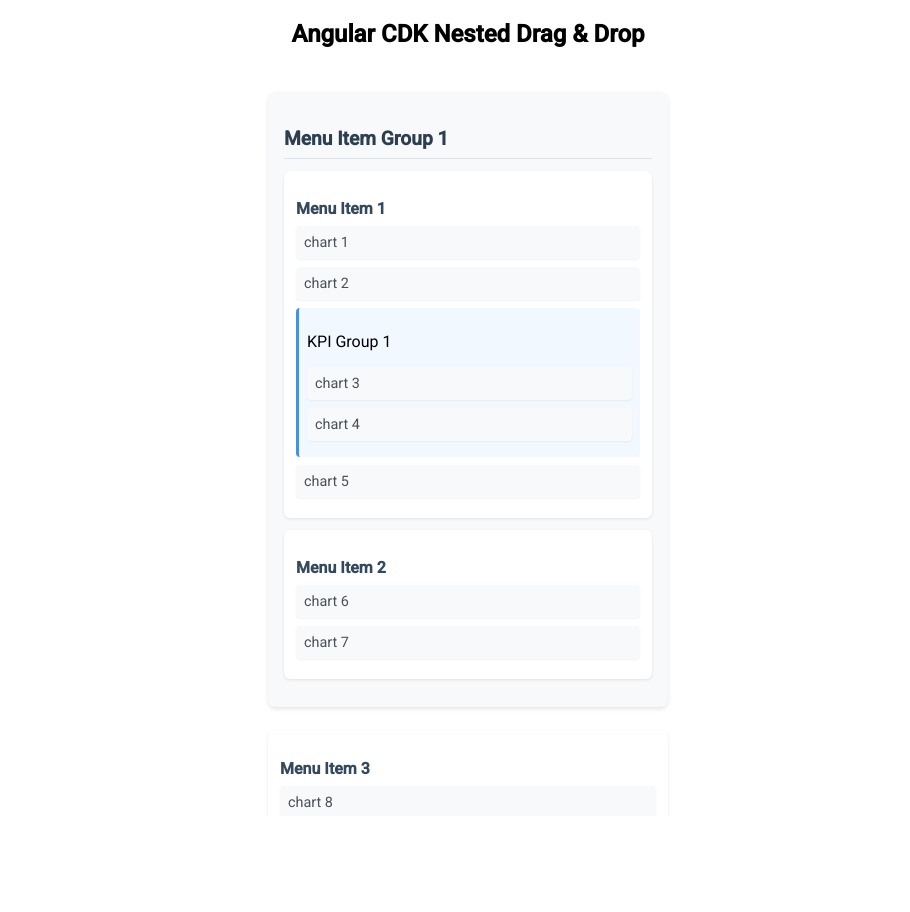
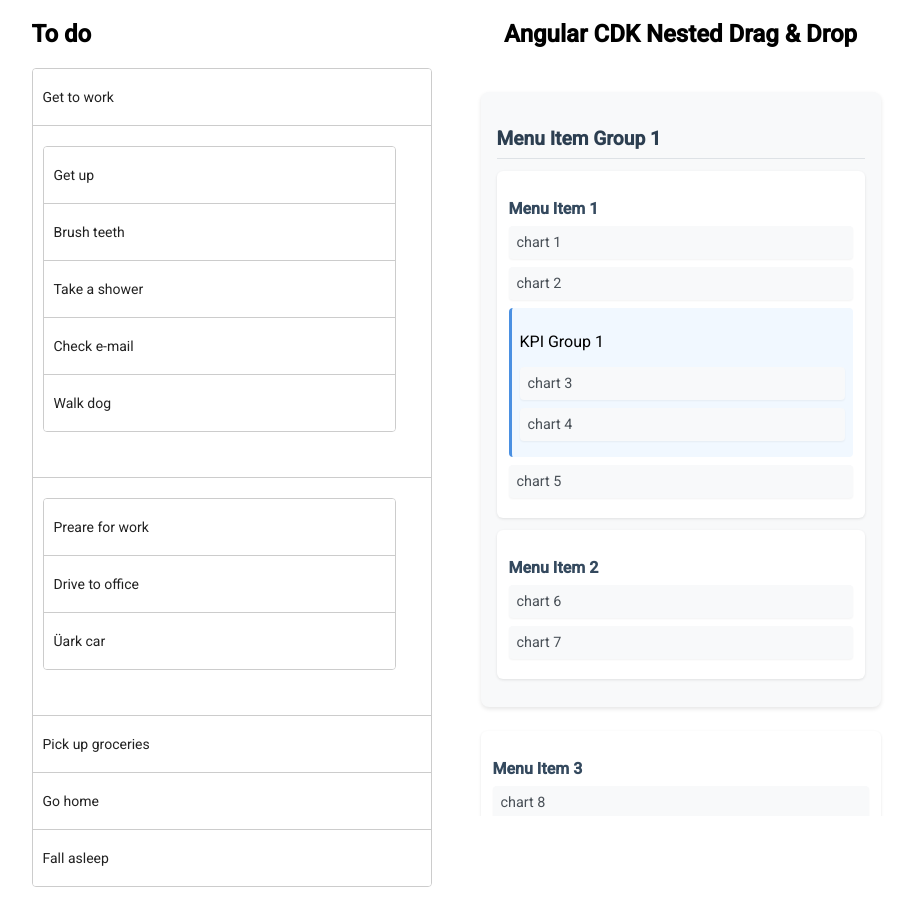
Before and after one commit to HasibGit/cdk-nested-drag-drop, an Angular app: page / in a window 1280 px wide. Shown: the whole page, without its empty margins (172-1082 px from the left). Before the commit the page ends 820 px from the top, so only its background shows below. Built offline with nearby package versions, Linux system fonts and the light colour scheme.

Commit message:
a working solution by side

```diff
--- a/src/app/app.html
+++ b/src/app/app.html
@@ -1 +1,4 @@
-<app-example-1></app-example-1>
+<div style="display: flex; justify-content: center">
+  <app-example-2></app-example-2>
+  <app-example-1></app-example-1>
+</div>
--- a/src/app/app.ts
+++ b/src/app/app.ts
@@ -1,9 +1,10 @@
 import { Component } from '@angular/core';
 import { Example1 } from './components/example-1/example-1';
+import { Example2 } from './components/example-2/example-2';
 
 @Component({
   selector: 'app-root',
-  imports: [Example1],
+  imports: [Example1, Example2],
   templateUrl: './app.html',
   styleUrl: './app.scss',
 })
--- /dev/null
+++ b/src/app/components/example-2/example-2.html
@@ -0,0 +1,40 @@
+<div cdkDropListGroup>
+  <div class="example-container">
+    <h2>To do</h2>
+
+    <div
+      cdkDropList
+      [cdkDropListData]="todo"
+      class="example-list"
+      (cdkDropListDropped)="drop($event)"
+      [cdkDropListConnectedTo]="dls"
+    >
+      <div class="example-box" *ngFor="let item of todo" cdkDrag>
+        <div *ngIf="!isArray(item); else arrayView">{{ item }}</div>
+        <ng-template #arrayView>
+          <div class="example-container">
+            <div
+              cdkDropList
+              [cdkDropListData]="item"
+              class="example-list"
+              (cdkDropListDropped)="drop($event)"
+              [cdkDropListConnectedTo]="dls"
+            >
+              <ng-container *ngIf="isArray(item)">
+                <div
+                  class="example-box"
+                  *ngFor="let innerItem of toArray(item)"
+                  cdkDrag
+                  (cdkDragEntered)="onDragEntered($event)"
+                  (cdkDragStarted)="onDragStarted($event)"
+                >
+                  {{ innerItem }}
+                </div>
+              </ng-container>
+            </div>
+          </div>
+        </ng-template>
+      </div>
+    </div>
+  </div>
+</div>
--- /dev/null
+++ b/src/app/components/example-2/example-2.scss
@@ -0,0 +1,55 @@
+.example-container {
+  width: 400px;
+  max-width: 100%;
+  margin: 0 25px 25px 0;
+  display: inline-block;
+  vertical-align: top;
+}
+
+.example-list {
+  border: solid 1px #ccc;
+  min-height: 60px;
+  background: white;
+  border-radius: 4px;
+  overflow: hidden;
+  display: block;
+}
+
+.example-box {
+  padding: 20px 10px;
+  border-bottom: solid 1px #ccc;
+  color: rgba(0, 0, 0, 0.87);
+  display: flex;
+  flex-direction: row;
+  align-items: center;
+  justify-content: space-between;
+  box-sizing: border-box;
+  cursor: move;
+  background: white;
+  font-size: 14px;
+}
+
+.cdk-drag-preview {
+  box-sizing: border-box;
+  border-radius: 4px;
+  box-shadow:
+    0 5px 5px -3px rgba(0, 0, 0, 0.2),
+    0 8px 10px 1px rgba(0, 0, 0, 0.14),
+    0 3px 14px 2px rgba(0, 0, 0, 0.12);
+}
+
+.cdk-drag-placeholder {
+  opacity: 0;
+}
+
+.cdk-drag-animating {
+  transition: transform 250ms cubic-bezier(0, 0, 0.2, 1);
+}
+
+.example-box:last-child {
+  border: none;
+}
+
+.example-list.cdk-drop-list-dragging .example-box:not(.cdk-drag-placeholder) {
+  transition: transform 250ms cubic-bezier(0, 0, 0.2, 1);
+}
--- /dev/null
+++ b/src/app/components/example-2/example-2.ts
@@ -0,0 +1,96 @@
+import { Component, ViewChild, ViewChildren, QueryList } from '@angular/core';
+import {
+  CdkDragDrop,
+  CdkDrag,
+  CdkDropList,
+  moveItemInArray,
+  transferArrayItem,
+  CdkDragEnter,
+  CdkDragExit,
+  CdkDragStart,
+  DragDropModule,
+} from '@angular/cdk/drag-drop';
+import { asapScheduler, asyncScheduler } from 'rxjs';
+import { CommonModule, NgFor, NgIf } from '@angular/common';
+
+@Component({
+  selector: 'app-example-2',
+  imports: [DragDropModule, CommonModule, NgIf, NgFor],
+  templateUrl: './example-2.html',
+  styleUrl: './example-2.scss',
+})
+export class Example2 {
+  todo = [
+    'Get to work',
+    ['Get up', 'Brush teeth', 'Take a shower', 'Check e-mail', 'Walk dog'],
+    ['Preare for work', 'Drive to office', 'Üark car'],
+    'Pick up groceries',
+    'Go home',
+    'Fall asleep',
+  ];
+
+  @ViewChildren(CdkDropList)
+  private dlq: QueryList<CdkDropList>;
+
+  public dls: CdkDropList[] = [];
+
+  drop(event: any) {
+    if (event.previousContainer === event.container) {
+      moveItemInArray(
+        event.container.data,
+        event.previousIndex,
+        event.currentIndex,
+      );
+    } else {
+      transferArrayItem(
+        event.previousContainer.data,
+        event.container.data,
+        event.previousIndex,
+        event.currentIndex,
+      );
+    }
+  }
+
+  isArray(item: any): boolean {
+    return Array.isArray(item);
+  }
+
+  toArray(value: string | string[]): string[] {
+    return Array.isArray(value) ? value : [value];
+  }
+
+  ngAfterViewInit() {
+    let ldls: CdkDropList[] = [];
+
+    this.dlq.forEach((dl) => {
+      console.log('found DropList ' + dl.id);
+      ldls.push(dl);
+    });
+
+    ldls = ldls.reverse();
+
+    asapScheduler.schedule(() => {
+      this.dls = ldls;
+    });
+  }
+
+  public onDragEntered(event: CdkDragEnter) {
+    console.log('enter ' + event.container.id);
+    this.enforceDragToSelf(event.container);
+  }
+
+  public onDragStarted(event: CdkDragStart) {
+    console.log('start ' + event.source.dropContainer.id);
+
+    this.enforceDragToSelf(event.source.dropContainer);
+  }
+
+  private enforceDragToSelf(dl: CdkDropList) {
+    const siblings = dl.connectedTo as CdkDropList<any>[];
+
+    const ref = dl._dropListRef;
+    asapScheduler.schedule(() => {
+      ref.connectedTo(siblings.map((list) => list._dropListRef));
+    });
+  }
+}
```
